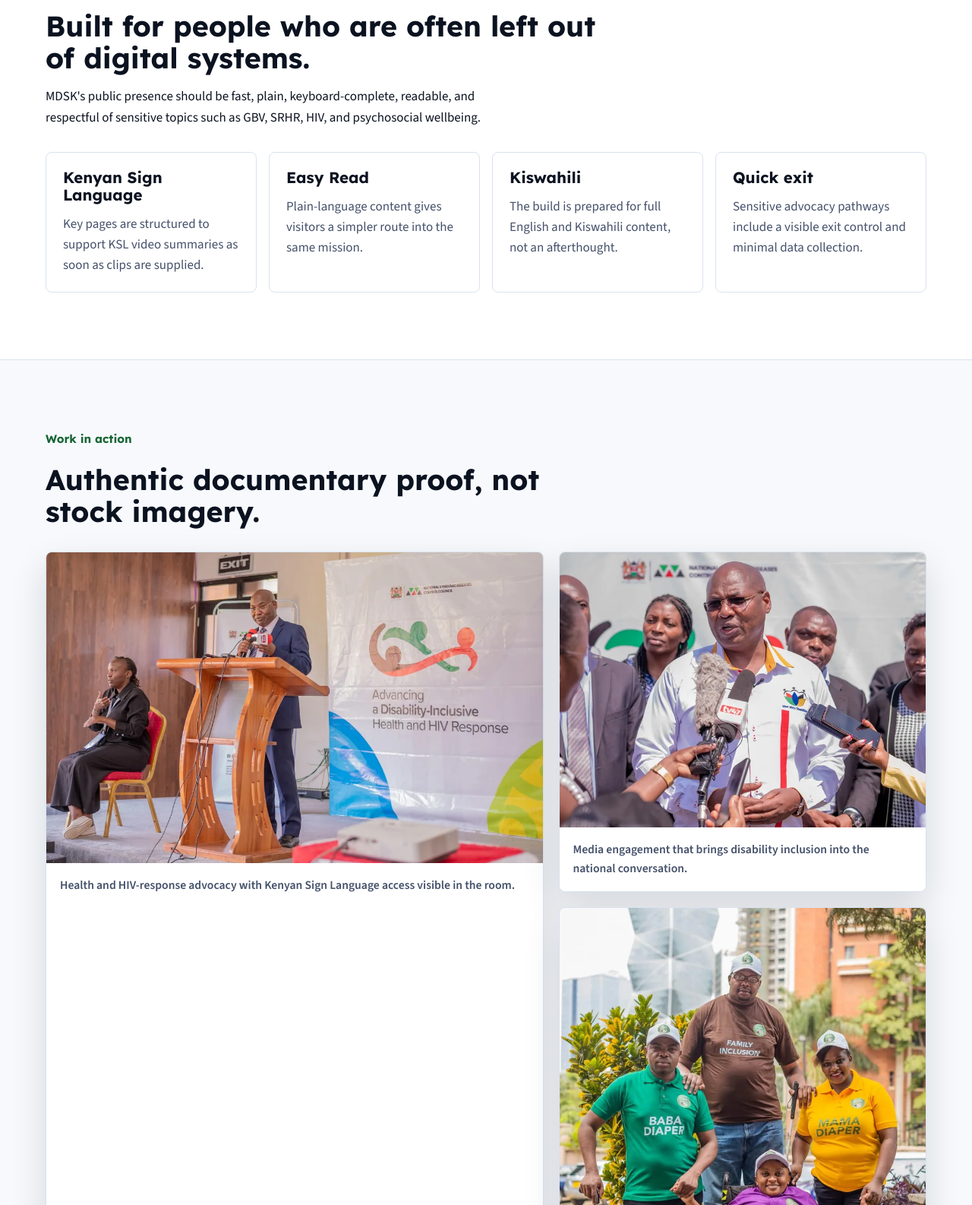
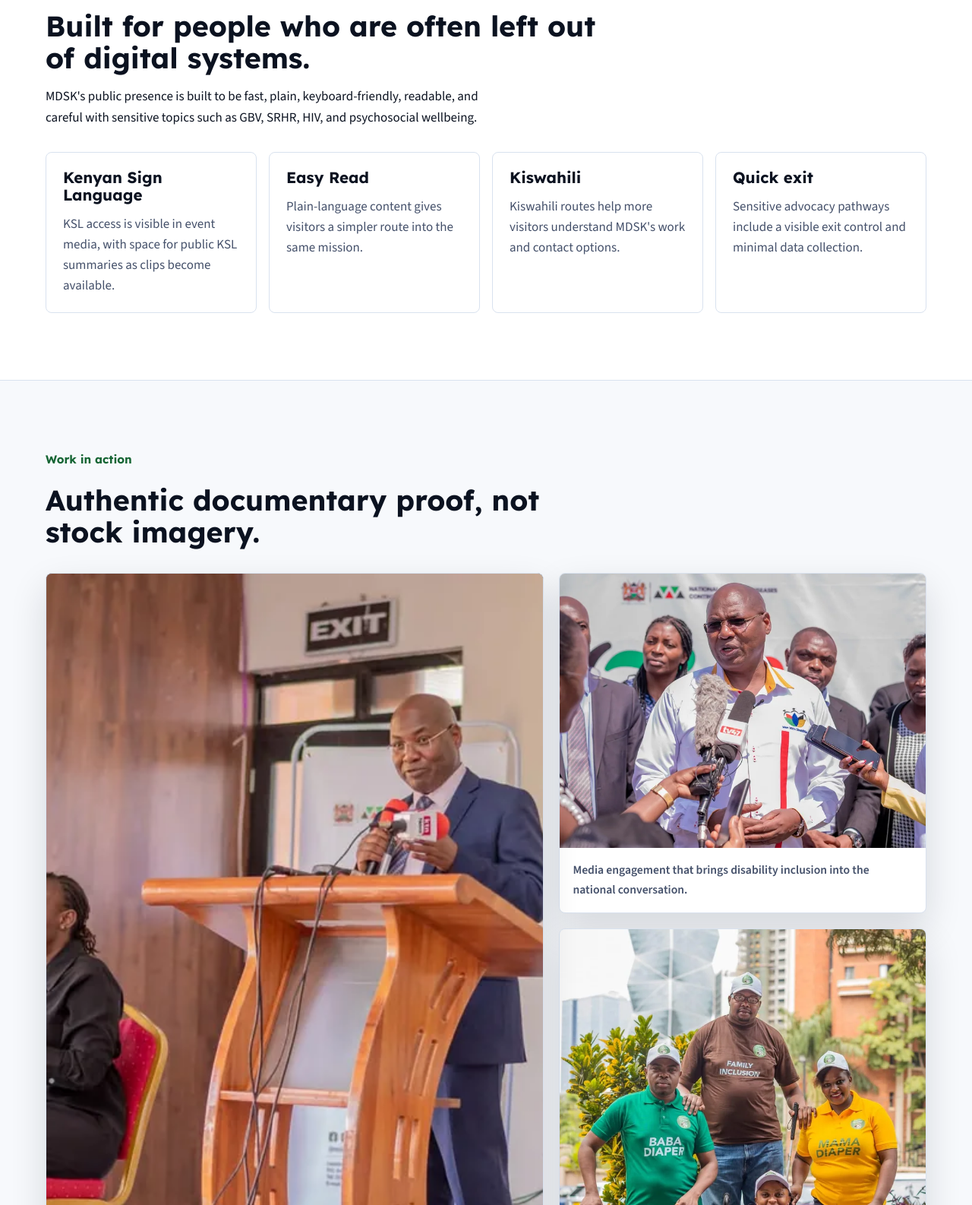
Before and after one commit to AlexMureti/MDSK_Kenya, a plain HTML site: page index.html in a window 1280 px wide. Shown: the part 4394-5980 px from the top of the page at 76% size. Drawn offline with nearby package versions, Linux system fonts and the light colour scheme.

Commit message:
Clean access copy and fix homepage media card

```diff
--- a/assets/mdsk.css
+++ b/assets/mdsk.css
@@ -569,6 +569,10 @@ body.hc .utility {
   object-position: 38% 42%;
 }
 
+.feature-photo img.image-focus-ksl {
+  object-position: 24% 42%;
+}
+
 :is(.hero, .page-hero, .feature-photo, .photo-card, .event, .media-panel, .leader-card) img.image-focus-ksl-left {
   object-position: 34% 42%;
 }
@@ -1397,26 +1401,42 @@ body.hc .guide-status {
   box-shadow: var(--shadow);
 }
 
+.feature-photo {
+  position: relative;
+  min-height: 620px;
+  background: var(--ink);
+}
+
 .feature-photo picture,
 .photo-card picture {
   display: block;
+  overflow: hidden;
   background: #dbe4f0;
+}
+
+.feature-photo picture {
+  height: 100%;
+  min-height: 620px;
+}
+
+.photo-card picture {
+  aspect-ratio: 4 / 3;
+}
+
+.portrait-card picture {
+  aspect-ratio: 4 / 5;
 }
 
 .feature-photo img {
   width: 100%;
-  aspect-ratio: 16 / 10;
+  height: 100%;
   object-fit: cover;
 }
 
 .photo-card img {
   width: 100%;
-  aspect-ratio: 4 / 3;
+  height: 100%;
   object-fit: cover;
-}
-
-.portrait-card img {
-  aspect-ratio: 4 / 5;
 }
 
 figcaption {
@@ -1424,6 +1444,17 @@ figcaption {
   color: var(--muted);
   font-size: 0.98rem;
   font-weight: 600;
+}
+
+.feature-photo figcaption {
+  position: absolute;
+  left: 0;
+  right: 0;
+  bottom: 0;
+  padding: 18px 20px 20px;
+  color: #ffffff;
+  background: linear-gradient(0deg, rgba(11, 18, 32, 0.92), rgba(11, 18, 32, 0));
+  font-weight: 750;
 }
 
 figure {
@@ -1785,6 +1816,11 @@ figure {
     grid-row: auto;
     min-height: 320px;
   }
+
+  .feature-photo,
+  .feature-photo picture {
+    min-height: 460px;
+  }
 }
 
 @media (max-width: 640px) {
@@ -1880,6 +1916,11 @@ figure {
   .media-story.tall {
     grid-column: auto;
     min-height: 320px;
+  }
+
+  .feature-photo,
+  .feature-photo picture {
+    min-height: 340px;
   }
 
   .proof-item,
--- a/index.html
+++ b/index.html
@@ -289,12 +289,12 @@
         <div class="section-head">
           <span class="eyebrow">Access is part of the work</span>
           <h2>Built for people who are often left out of digital systems.</h2>
-          <p>MDSK's public presence should be fast, plain, keyboard-complete, readable, and respectful of sensitive topics such as GBV, SRHR, HIV, and psychosocial wellbeing.</p>
+          <p>MDSK's public presence is built to be fast, plain, keyboard-friendly, readable, and careful with sensitive topics such as GBV, SRHR, HIV, and psychosocial wellbeing.</p>
         </div>
         <div class="access-grid">
           <article class="access-card">
             <h3>Kenyan Sign Language</h3>
-            <p>Key pages are structured to support KSL video summaries as soon as clips are supplied.</p>
+            <p>KSL access is visible in event media, with space for public KSL summaries as clips become available.</p>
           </article>
           <article class="access-card">
             <h3>Easy Read</h3>
@@ -302,7 +302,7 @@
           </article>
           <article class="access-card">
             <h3>Kiswahili</h3>
-            <p>The build is prepared for full English and Kiswahili content, not an afterthought.</p>
+            <p>Kiswahili routes help more visitors understand MDSK's work and contact options.</p>
           </article>
           <article class="access-card">
             <h3>Quick exit</h3>
@@ -322,7 +322,7 @@
           <figure class="feature-photo">
             <picture>
               <source srcset="assets/optimized/hiv-ksl-podium-1100.webp" type="image/webp" />
-              <img class="image-focus-ksl" src="assets/optimized/hiv-ksl-podium-1100.webp" width="1733" height="1153" loading="lazy" alt="A speaker addresses a disability-inclusive health and HIV response event while a Kenyan Sign Language interpreter signs beside the podium" />
+              <img class="image-focus-ksl" src="assets/optimized/hiv-ksl-podium-1100.webp" width="1733" height="1153" loading="eager" fetchpriority="high" alt="A speaker addresses a disability-inclusive health and HIV response event while a Kenyan Sign Language interpreter signs beside the podium" />
             </picture>
             <figcaption>Health and HIV-response advocacy with Kenyan Sign Language access visible in the room.</figcaption>
           </figure>
```
Also changed, not shown: accessibility.html (+8 -8 lines), tools/build-static-pages.cjs (+8 -8 lines).
